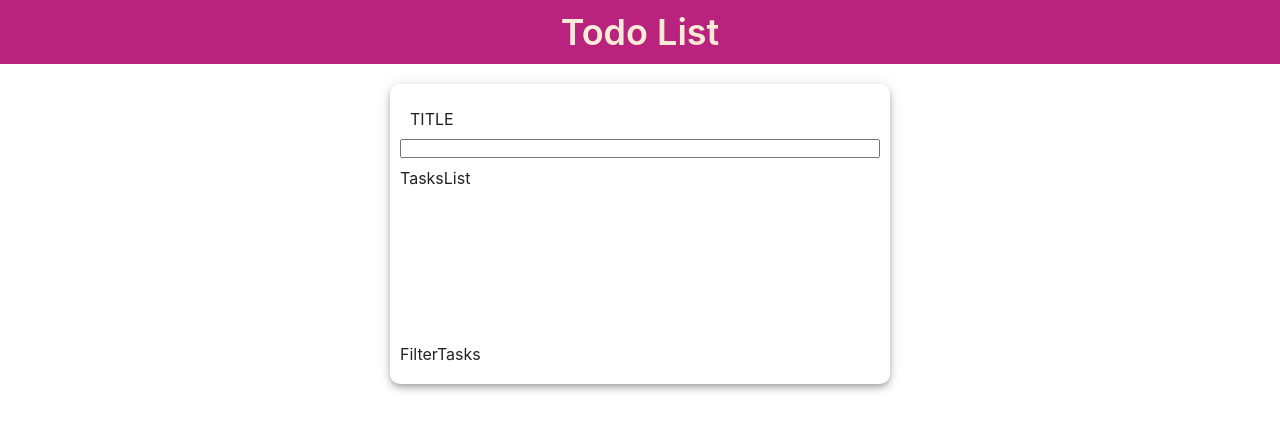
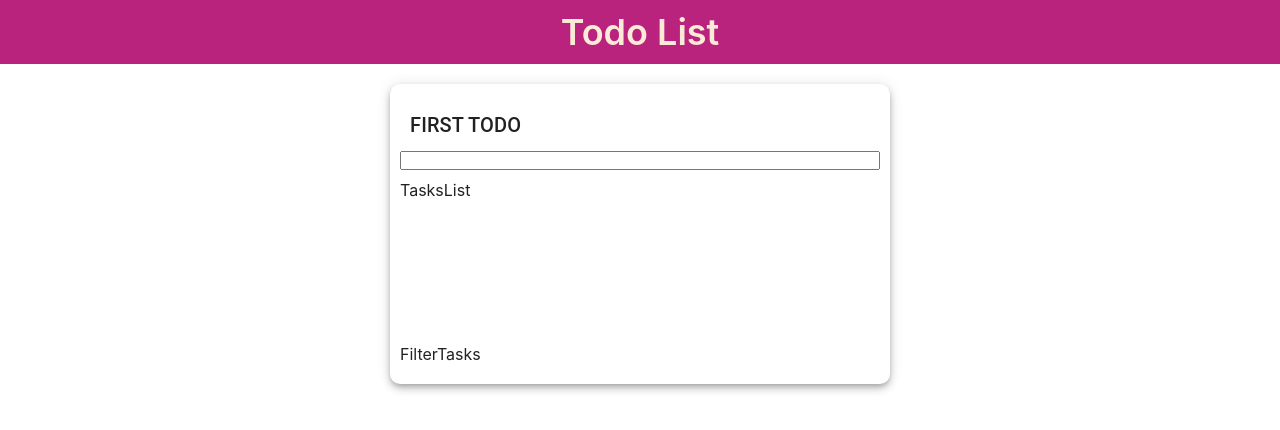
Before and after one commit to Aleksandrlitvinov/Volt_LLC-test, a React (Vite) app: page / in a window 1280 px wide. Shown: the top 430 px of the page. Built offline with nearby package versions, Linux system fonts and the light colour scheme.

Commit message:
feat: add edit-title-item Component

```diff
--- a/package.json
+++ b/package.json
@@ -14,11 +14,14 @@
     "@emotion/styled": "^11.11.0",
     "@mui/material": "^5.15.12",
     "@reduxjs/toolkit": "^2.2.1",
+    "@types/uuid": "^9.0.8",
     "@vitejs/plugin-react-swc": "^3.6.0",
     "clsx": "^2.1.0",
     "install": "^0.13.0",
     "react": "^18.2.0",
-    "react-dom": "^18.2.0"
+    "react-dom": "^18.2.0",
+    "react-redux": "^9.1.0",
+    "uuid": "^9.0.1"
   },
   "devDependencies": {
     "@types/node": "^20.11.24",
--- /dev/null
+++ b/src/features/ui/edit-item-title/edit-item-title.tsx
@@ -0,0 +1,59 @@
+import {ChangeEvent, memo, useCallback, useState} from 'react'
+
+import {Input} from '@/shared'
+import {Tooltip, Typography} from '@mui/material'
+
+type EditTitlePropsType = {
+  callback?: (id: string, newTitle: string) => void
+  itemId: string
+  itemTitle: string
+  label?: string
+}
+export const EditTitle = memo((props: EditTitlePropsType) => {
+  const {callback, itemId, itemTitle, label} = props
+  const [inputValue, setInputValue] = useState<string>(itemTitle)
+  const [editMode, setEditMode] = useState<boolean>(false)
+
+  const onEditModeHandler = (): void => setEditMode(true)
+  const onChangeHandler = useCallback((e: ChangeEvent<HTMLInputElement>) => {
+    setInputValue(e.currentTarget.value)
+  }, [])
+
+  const onViewMode = useCallback(
+    (e: ChangeEvent<HTMLInputElement | HTMLTextAreaElement>) => {
+      const newTitle = e.currentTarget.value
+
+      if (callback) {
+        callback(newTitle, itemId)
+      }
+      setEditMode(false)
+    },
+    [callback, itemId]
+  )
+
+  return (
+    <Tooltip placement={'top-start'} title={'double-click to edit'}>
+      <div>
+        {!editMode
+          ? <Typography
+            onDoubleClick={onEditModeHandler}
+            style={{userSelect: 'none'}}
+            variant={"h6"}
+          >
+            {itemTitle}
+          </Typography>
+          : <Input
+            autoFocus
+            id={'standard-basic'}
+            label={label}
+            onBlur={onViewMode}
+            onChange={onChangeHandler}
+            type={'text'}
+            value={inputValue}
+            variant={'standard'}
+          />
+        }
+      </div>
+    </Tooltip>
+  )
+})
--- a/src/features/ui/todo/todo.tsx
+++ b/src/features/ui/todo/todo.tsx
@@ -1,13 +1,22 @@
 import {ReactNode} from 'react'
 import {Paper} from '@mui/material'
 import s from './todo.module.scss'
+import {EditTitle} from "@/features/ui/edit-item-title/edit-item-title.tsx";
+import {useDispatch, useSelector} from 'react-redux'
+import {changeTodoTitle, RootState} from '@/store'
 
-export const Todo = (): ReactNode =>{
+export const Todo = (): ReactNode => {
+  const {todoTitle, todoId} = useSelector((state: RootState) => state.todo)
+  const dispatch = useDispatch()
+  // eslint-disable-next-line @typescript-eslint/explicit-function-return-type
+  const onChangeTodoTitleHandler = async (newTitle: string, todoId: string) => {
+    dispatch(changeTodoTitle({newTitle: newTitle, id: todoId}))
+  }
   return (
-    <Paper elevation={5} style={{ borderRadius: '10px' }} className={s.todo}>
+    <Paper elevation={5} style={{borderRadius: '10px'}} className={s.todo}>
       <div className={s.tasksListWrapper}>
         <div className={s.tasksListTitle}>
-          Title
+          <EditTitle itemId={todoId} itemTitle={todoTitle} callback={onChangeTodoTitleHandler}/>
         </div>
         <input type="text"/>
         <div className={s.tasksList}>
--- a/src/shared/ui/input/input.tsx
+++ b/src/shared/ui/input/input.tsx
@@ -18,7 +18,7 @@ type GenInputType = InputPropsType & TextFieldProps
 export const Input = forwardRef<HTMLInputElement, GenInputType>((props, ref) => {
   const {error, errorInput, label, onValueChange, placeholder, type, value, ...rest} = props
 
-  const onChangeHandler = (e: ChangeEvent<HTMLInputElement>) => {
+  const onChangeHandler = (e: ChangeEvent<HTMLInputElement>): void => {
     if (onValueChange) {
       onValueChange(e.target.value)
     }
--- a/src/store/index.ts
+++ b/src/store/index.ts
@@ -0,0 +1,2 @@
+export * from './todo-slice'
+export * from './store.ts'
--- a/src/store/store.ts
+++ b/src/store/store.ts
@@ -0,0 +1,13 @@
+import {configureStore} from '@reduxjs/toolkit'
+import todoSlice from '@/store/todo-slice/todo-slice.ts'
+
+export const store = configureStore({
+  reducer: {
+    todo: todoSlice,
+  },
+})
+
+// Infer the `RootState` and `AppDispatch` types from the store itself
+export type RootState = ReturnType<typeof store.getState>
+// Inferred type: {posts: PostsState, comments: CommentsState, users: UsersState}
+export type AppDispatch = typeof store.dispatch
--- a/src/store/todo-slice/index.ts
+++ b/src/store/todo-slice/index.ts
@@ -0,0 +1 @@
+export {changeTodoTitle} from './todo-slice.ts'
--- a/src/store/todo-slice/todo-slice.ts
+++ b/src/store/todo-slice/todo-slice.ts
@@ -0,0 +1,23 @@
+import {createSlice, PayloadAction} from '@reduxjs/toolkit'
+import { v4 as uuidv4 } from 'uuid'
+
+type InitialStateType = {
+  todoTitle: string
+  todoId: string
+}
+
+const initialState: InitialStateType = {
+  todoTitle: 'First todo',
+  todoId: uuidv4()
+}
+export const todoSlice = createSlice({
+  name: 'todo',
+  initialState,
+  reducers:{
+    changeTodoTitle: (state, action: PayloadAction<{ newTitle: string, id:string }>) => {
+      state.todoTitle = action.payload.newTitle
+    }
+  }
+})
+export const {changeTodoTitle} = todoSlice.actions
+export default todoSlice.reducer
```
Also changed, not shown: src/main.tsx (+5 -3 lines), src/features/ui/edit-item-title/edit-item-title.module.scss (added), src/features/ui/edit-item-title/index.ts (added), 1 other file (tests, documents, lock files or other folders).
